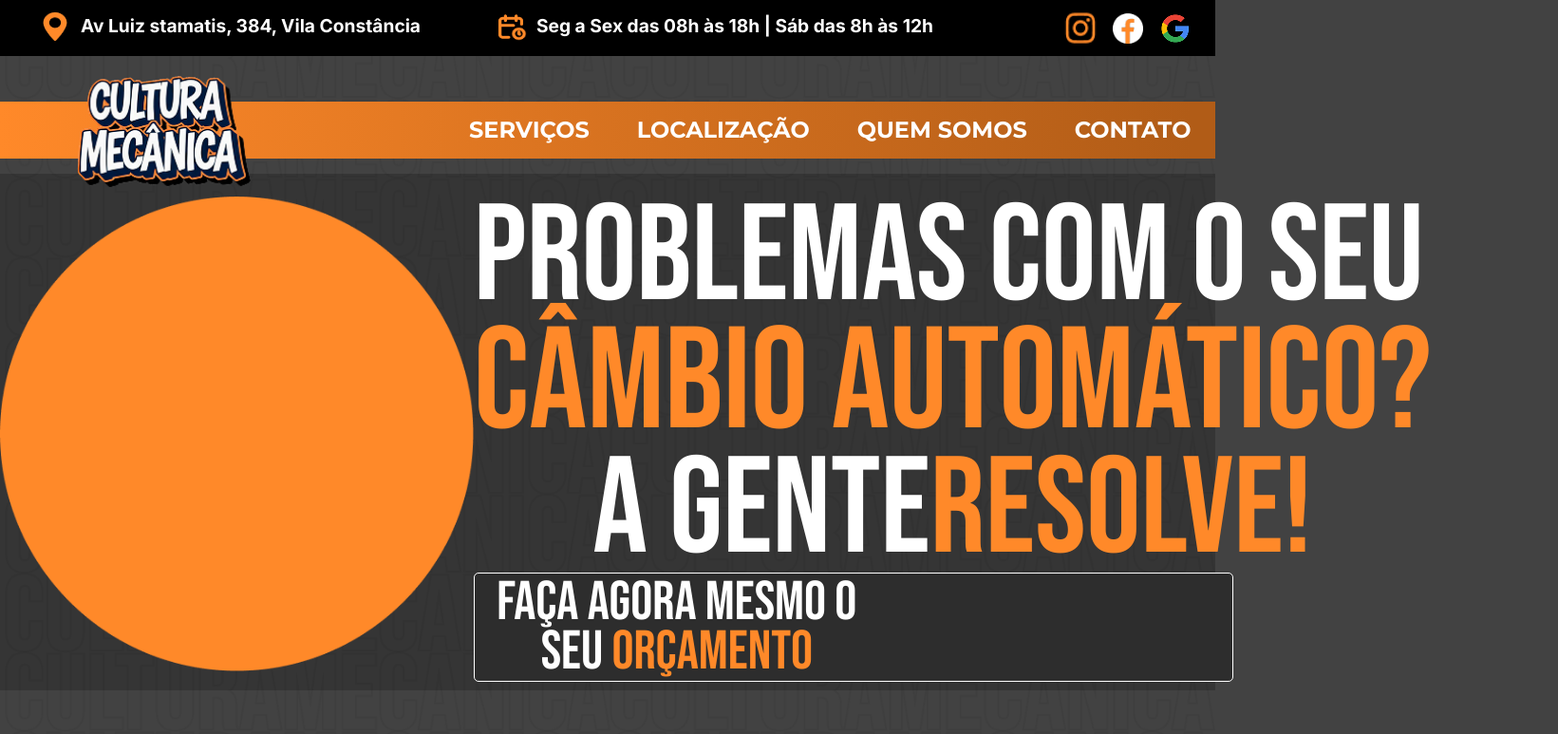
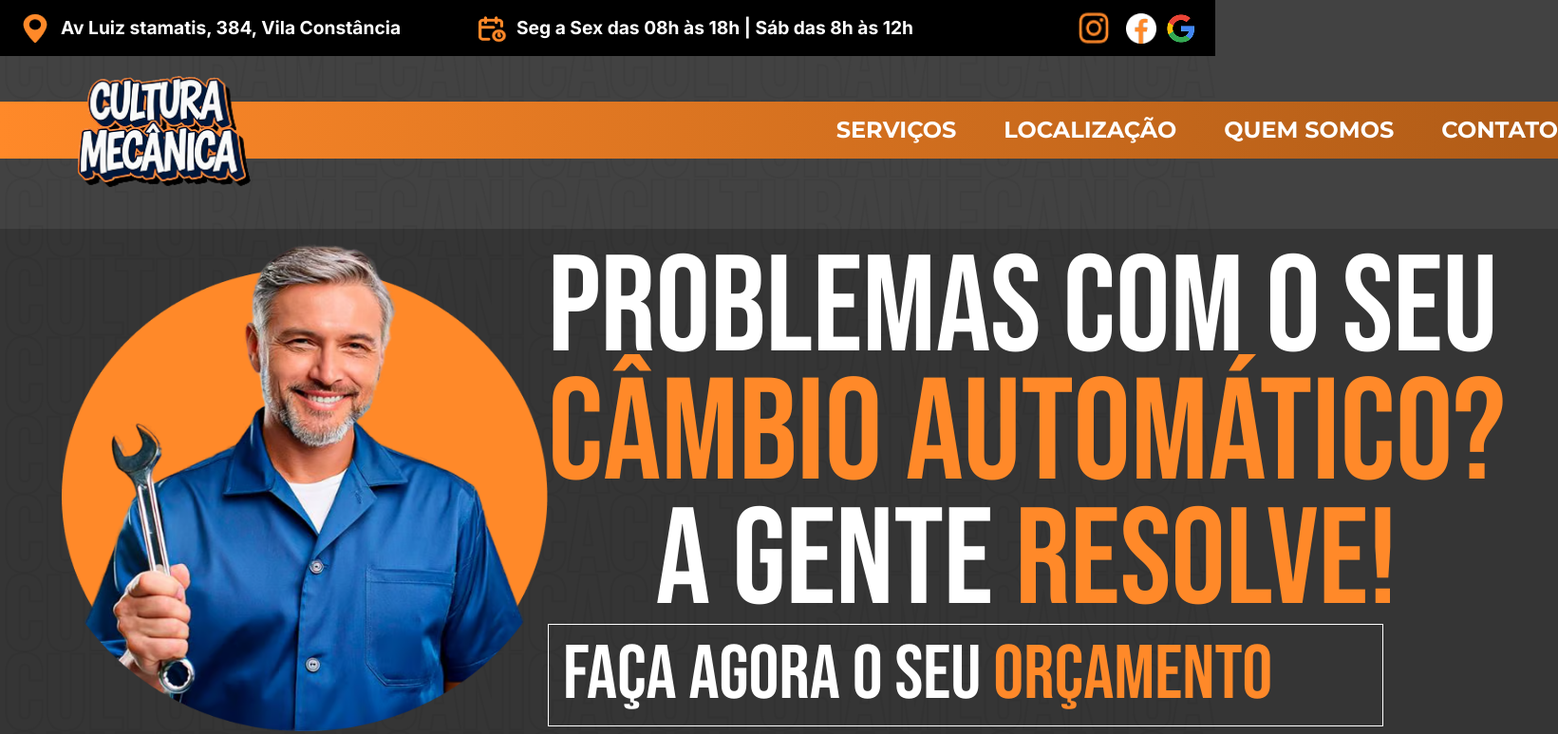
Before and after one commit to vilelakami/projeto-landing-page, a plain HTML site: page cultura-mecanica/src/index.html in a window 1280 px wide. Shown: the top 773 px of the page at 95% size, 1641 px wide, since content can reach past the window. Drawn offline with nearby package versions, Linux system fonts and the light colour scheme.

Commit message:
dando merge

```diff
--- a/cultura-mecanica/src/index.html
+++ b/cultura-mecanica/src/index.html
@@ -41,32 +41,23 @@
         </header>
         <main>
             <section id="call-to-action">
-                    <img class="logotipo" src="./assets/images/icons/logo-cultura-mecanica.png" alt="logotipo da empresa em branco e laranja, estilo hiphop escrito "CULTURA MECÂNICA">
+                    <img class="logotipo" src="./assets/images/icons/logo-cultura-mecanica.png" alt="logotipo da empresa em branco e laranja, estilo hiphop escrito "CULTURA MECÂNICA"">
                     <nav>
-                        <ul>
-                            <li>
-                                <a href="">SERVIÇOS</a>
-                            </li>
-                            <li>
-                                <a href="">LOCALIZAÇÃO</a>
-                            </li>
-                            <li>
-                                <a href="">QUEM SOMOS</a>
-                            </li>
-                            <li>
-                                <a href="">CONTATO</a>
-                            </li>
-                        </ul>
+                        <a href="">SERVIÇOS</a>
+                        <a href="">LOCALIZAÇÃO</a>
+                        <a href="">QUEM SOMOS</a>
+                        <a href="">CONTATO</a>
                     </nav>
                     <div>
-                        <img class ="img-mecanico" src="./assets/images/icons/elipse-img-mecanico.png" alt="">
+                        <img class ="elipse-img-mecanico" src="./assets/images/icons/elipse-img-mecanico.png">
+                        <img class ="img-mecanico" src="./assets/images/icons/mecanico.png" alt="">
                         <span>
                             <h2>PROBLEMAS COM O SEU</h2>
                             <h2 class="title-color3">CÂMBIO AUTOMÁTICO?</h2>
-                            <h1 class="agenteresolve">A GENTE<span class="title-color2">RESOLVE!</span></h1>
-                            <button>
-                                <h1>FAÇA AGORA MESMO O SEU <span class="title-color1">ORÇAMENTO</span></h1>
-                            </button>
+                            <h1>A GENTE <span class="title-color2">RESOLVE!</span></h1>
+                            <a href="">
+                                <h3>FAÇA AGORA O SEU<span class="title-color2"> ORÇAMENTO</span></h3>
+                            </a>
                         </span>
             </section>
             <section id="servicos">
--- a/cultura-mecanica/src/styles/global.css
+++ b/cultura-mecanica/src/styles/global.css
@@ -3,7 +3,9 @@
     padding: 0;
     box-sizing: border-box;
     list-style: none;
-}h1, h2, h3, h4, h5, h6, p {
+    text-decoration: none;
+}
+h1, h2, h3, h4, h5, h6, p {
     margin: 0;
     padding: 0;
 }
@@ -31,8 +33,8 @@
 }
 
 .carousel-nav-icon {
-    width: 2rem;
-    height: 2rem;
+    height: 80px;
+    width: 80px;
     background-color: #727272;
     border-radius: 50%;
     padding: 20px;
@@ -43,6 +45,8 @@
 }
 
 .carousel-nav-icon img {
-    width: 20px;             /* tamanho do ícone */
-    height: 20px;
+    height: 45px;
+    width: 45px;
+    stroke: #FF8929;
+    stroke-width: 8px;
 }
--- a/cultura-mecanica/src/styles/style.css
+++ b/cultura-mecanica/src/styles/style.css
@@ -7,6 +7,7 @@
     display: flex;
     justify-content: space-between;
     background-color: var(--bg-color-primary);
+    padding-inline: 20px;
 }
 
 @media (max-width: 1024px) {
@@ -42,8 +43,7 @@
     font-size: 1.2em;
     width: 100%;
     display: flex;
-    padding-block: 0.8rem;
-    padding-left: 2.56rem;
+    align-items: center;
 }
 
 .info-address span {
@@ -56,7 +56,6 @@
 .social-media {
     display: flex;
     gap: 10px;
-    margin-right: 2%;
     align-items: center;
 }
 
@@ -76,17 +75,20 @@
     height: 2.3em;
 }
 
-.social-media .facebook img {
-    margin-right: 0.5rem;
-}
 
 /* --- Barra de navegação superior --- */
 #call-to-action {
     height: 100vh;
+    display: grid;
+    grid-template-areas:
+    "A"
+    "B"
+    ;
 }
 
-#call-to-action nav ul {
+#call-to-action nav{
     margin-top: 2em;
+    grid-area: A;
     position: relative;
     display: flex;
     justify-content: flex-end;
@@ -98,10 +100,9 @@
     font-weight: var(--text-font-primary-weight);
     font-size: 1.5em;
     background: linear-gradient(90deg, #FF8929 0%, #B15C17 98%);
-    padding-right: 2%;
 }
 
-#call-to-action nav ul li a {
+#call-to-action nav a {
     color: white;
     text-decoration: none;
 }
@@ -118,20 +119,14 @@
 
 /* CALL TO ACTION, HERO-HEADER E BOTÃO */
 #call-to-action div {
+    position: relative;
     display: flex;
     justify-content: space-between;
+    align-items: center;
     background-color: rgba(0, 0, 0, 0.2);
     width: 100%;
     height: 34em;
-    margin: 0;
-    padding-top: 1.5em;
 }
-
-#call-to-action div img {
-    width: 524px;
-    height: 500px;
-}
-
 #call-to-action div span h1,
 #call-to-action div span h2 {
     width: 7em;
@@ -140,7 +135,6 @@
     font-size: 9em;
     line-height: 90%;
 }
-
 #call-to-action div span h1 {
     font-size: 9em;
     text-align: center;
@@ -155,19 +149,22 @@
 .title-color2 {
     color: #FF8929;
 }
-
-button {
-    width: 50rem;
+#call-to-action div span a{
+    width: 55em;
     display: flex;
+    font-family: var(--font-family-title);
+    color: white;
+    gap: 15px;
     align-items: center;
     border: 1px solid white;
-    font-size: 0.4em;
-    background-color: #2D2D2D;
-    border-radius: 5px;
-    padding: 0.75em 1.75em;
+    text-decoration: none;
 }
-
-#servicos {
+#call-to-action div span a h3{
+    font-size: 5em;
+    padding: 5px 15px;
+}
+#servicos{
+    border: 1px solid;
     margin-top: 2rem;
 }
 
@@ -182,21 +179,20 @@
 .title-section2 img {
     width: 51rem;
 }
+#call-to-action .img-mecanico {
+    position: absolute;
+    left: 40px;
+    width: 35rem;
+    height: 33rem;
+    bottom: 15px;
+}
+#call-to-action .elipse-img-mecanico{
+    margin-left: 65px;
+    width: 32rem;
+    height: 30rem;
+    margin-top: 20px;
+}
 .title-section2 h1 {
  font-size: 180px;
  margin-right: 50px;
 }
-
-.carousel-nav-icon {
-    display: flex;
-    align-items: center;
-    height: 80px;
-    width: 80px;
-}
-
-.carousel-nav-icon img {
-    height: 45px;
-    width: 45px;
-    stroke: #FF8929;
-    stroke-width: 8px;
-}
```
